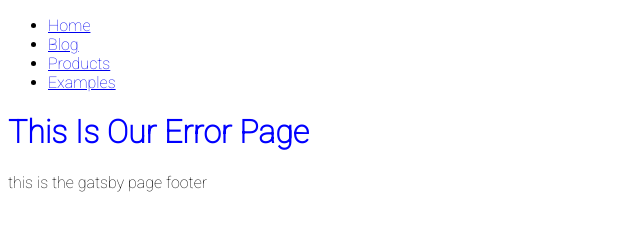
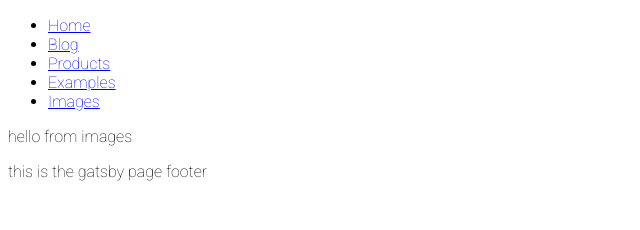
Before and after one commit to hankeliu2015/gatsby-tutorial, a Gatsby site: page /images in a window 1280 px wide. Before the commit this address had no page. Shown: the whole page, without its empty margins (0-640 px from the left). Built offline with nearby package versions, Linux system fonts and the light colour scheme; Gatsby itself is replaced by a stand-in of ours.

Commit message:
add images component and page, add it to navbar links

```diff
--- a/src/components/Navbar.js
+++ b/src/components/Navbar.js
@@ -9,6 +9,7 @@ const Navbar = () => {
         <li><Link to='/blog/'>Blog</Link></li>
         <li><Link to='/products'>Products</Link></li>
         <li><Link to='/examples'>Examples</Link></li>
+        <li><Link to='/images'>Images</Link></li>
       </ul>
     </nav>
   )
--- /dev/null
+++ b/src/examples/images.js
@@ -0,0 +1,9 @@
+import React from 'react';
+
+const images = () => {
+  return (
+    <div> hello from images</div>
+  )
+};
+
+export default images
--- /dev/null
+++ b/src/pages/images.js
@@ -0,0 +1,13 @@
+import React from 'react';
+import Layout from '../components/layout';
+import Images from '../examples/images';
+
+const images = () => {
+  return (
+    <Layout>
+      <Images />
+    </Layout>
+  )
+};
+
+export default images
```
